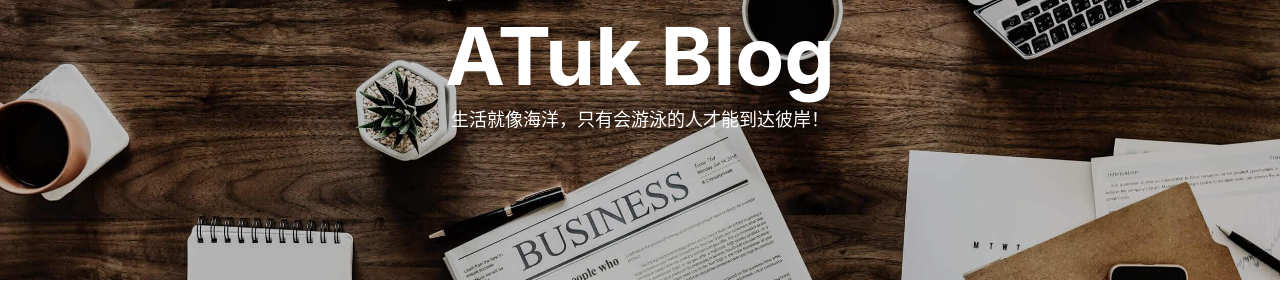
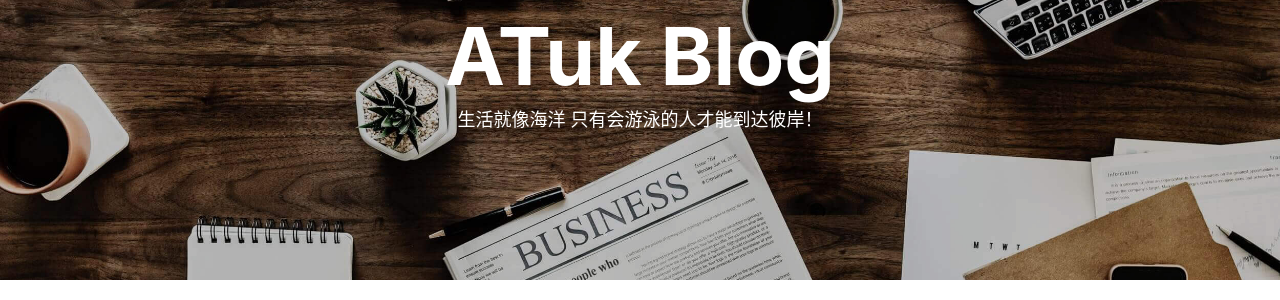
Before and after one commit to AlbertHG/alberthg.github.io, a Jekyll site: the page built from index.html, in a window 1280 px wide and 900 px high. Shown: the part 138-438 px from the top of the window. Built offline with Jekyll 4.4.1, drawn with Linux system fonts in a browser that asks for light colours; nearby versions of some CDN libraries; the list of posts is cut into pages by our own code; comment, search, counter and statistics services are not loaded.

Commit message:
update home

```diff
--- a/index.html
+++ b/index.html
@@ -1,6 +1,6 @@
 ---
 layout: page
-description: "生活就像海洋，只有会游泳的人才能到达彼岸！"
+description: "生活就像海洋\n只有会游泳的人才能到达彼岸！"
 ---
 
 {% for post in paginator.posts %}
```
